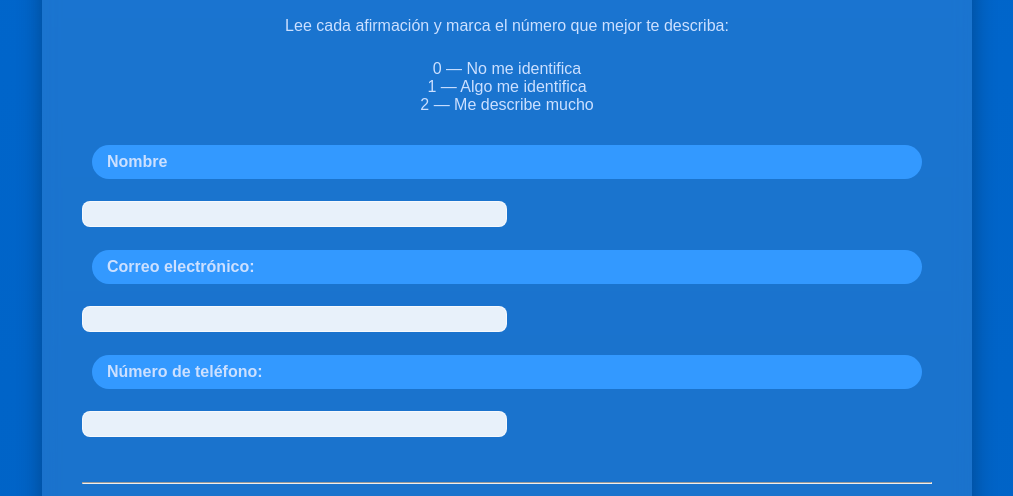
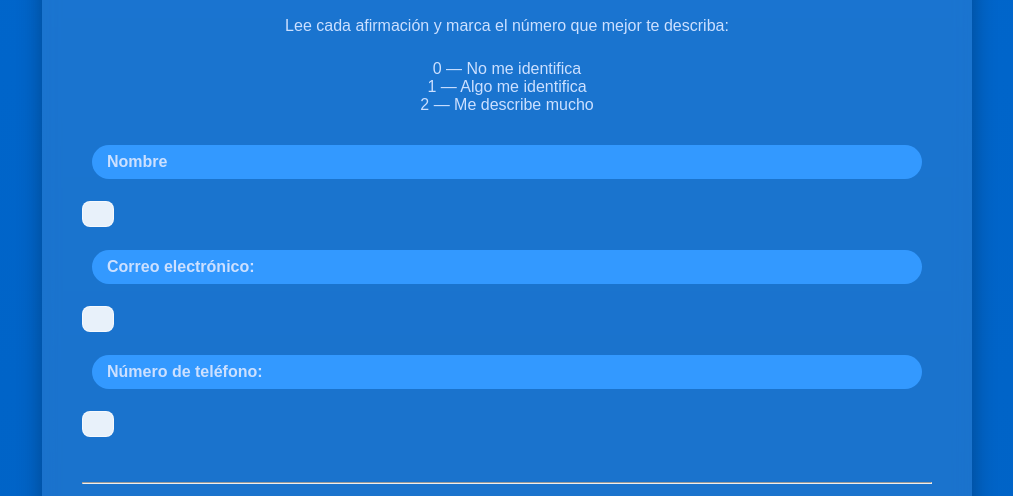
Before and after one commit to gsanabria03/test-dones, a plain HTML site: page index.html in a window 1280 px wide. Shown: the part 245-741 px from the top of the page, without its empty margins (133-1146 px from the left). Drawn offline with Linux system fonts and the light colour scheme.

Commit message:
Update styles.css

```diff
--- a/styles.css
+++ b/styles.css
@@ -135,7 +135,7 @@ button:hover {
 
 #info-form input {
   display:block; /* 🔹 cada elemento ocupa toda la línea */
-  width: 50%;
+  width: 1px;
   padding: 12px 15px;
   height: 15px;
   border-radius: 8px;
```
